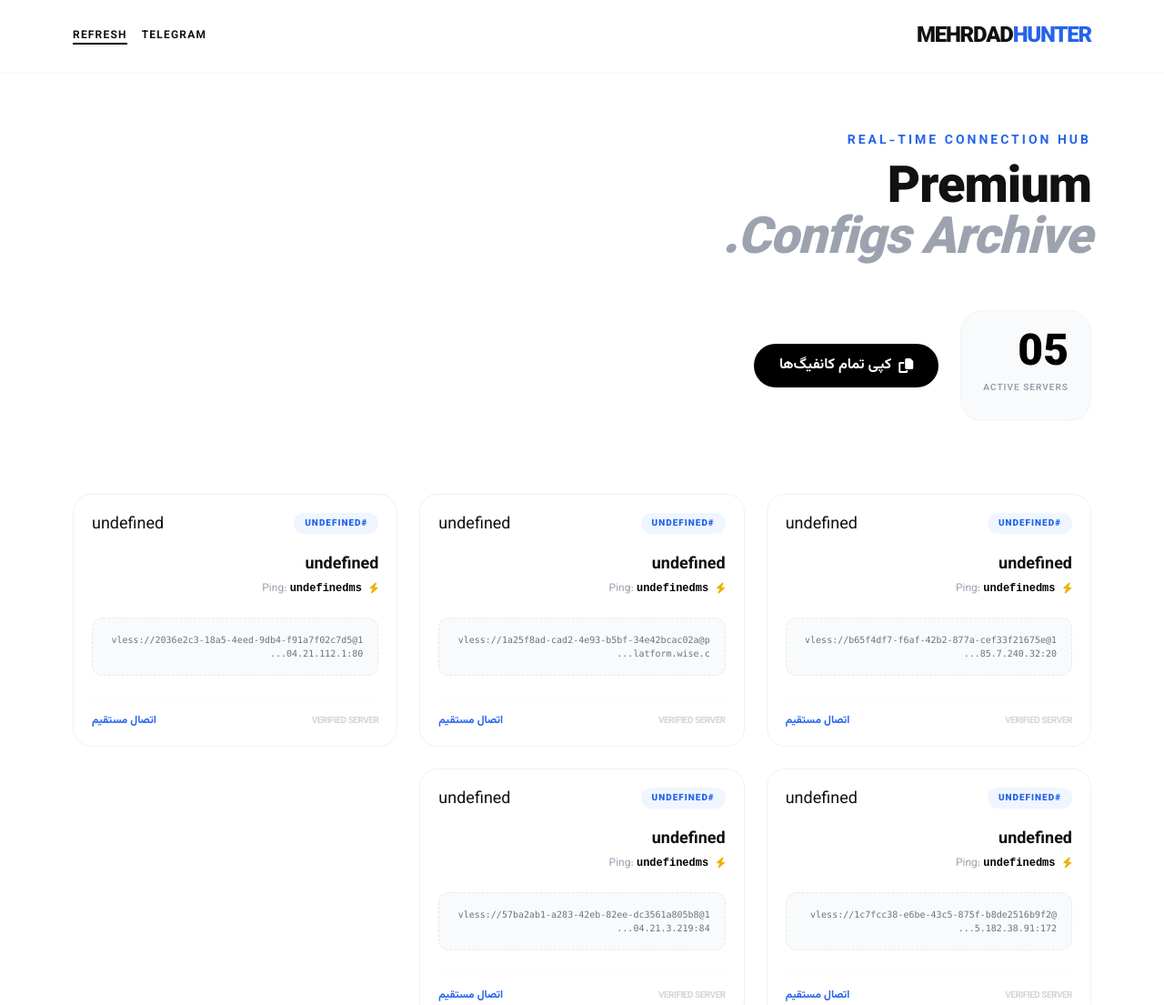
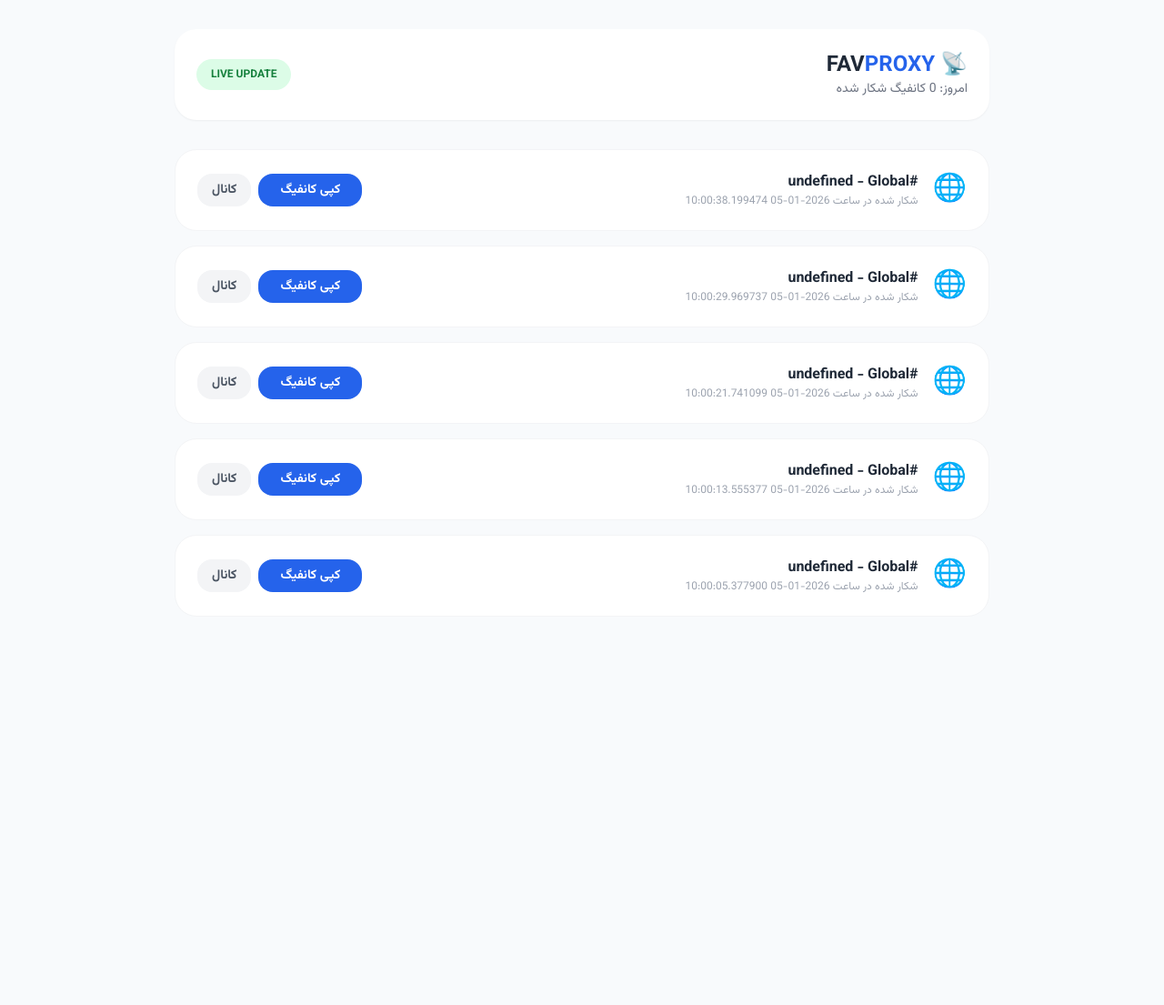
Before and after one commit to mehrdad2200/Hunter-Bot, a plain HTML site: page index.html in a window 1280 px wide. Shown: the top 1105 px of the page at 91% size. After the commit the page ends 800 px from the top, so only its background shows below. Drawn offline with nearby package versions, Linux system fonts and the light colour scheme.

Commit message:
Update index.html

```diff
--- a/index.html
+++ b/index.html
@@ -2,133 +2,55 @@
 <html lang="fa" dir="rtl">
 <head>
     <meta charset="UTF-8">
-    <meta name="viewport" content="width=device-width, initial-scale=1.0">
-    <title>MEHRDAD HUNTER | آرشیو هوشمند</title>
+    <title>FavProxy | شکارچی هوشمند</title>
     <script src="https://cdn.tailwindcss.com"></script>
-    <link rel="stylesheet" href="https://cdnjs.cloudflare.com/ajax/libs/font-awesome/6.4.0/css/all.min.css">
     <style>
-        @import url('https://fonts.googleapis.com/css2?family=Vazirmatn:wght@100;400;700;900&display=swap');
-        :root { --primary: #000000; --accent: #2563eb; --bg: #ffffff; }
-        body { font-family: 'Vazirmatn', sans-serif; background-color: var(--bg); color: #111; }
-
-        .btn-spinx { padding: 12px 28px; border-radius: 50px; font-weight: 700; transition: all 0.3s; display: inline-flex; align-items: center; gap: 8px; cursor: pointer; }
-        .btn-primary { background: var(--primary); color: white; }
-        .btn-primary:hover { background: var(--accent); transform: translateY(-2px); shadow: 0 10px 20px rgba(0,0,0,0.1); }
-
-        .card-config { background: #fff; border: 1px solid #f0f0f0; border-radius: 20px; padding: 20px; transition: 0.4s; }
-        .card-config:hover { border-color: var(--accent); transform: translateY(-5px); box-shadow: 0 20px 40px rgba(0,0,0,0.05); }
-
-        .section-title { font-size: 3.5rem; line-height: 1; font-weight: 900; letter-spacing: -1px; }
-        .mono { font-family: monospace; }
-
-        /* انیمیشن برای لود شدن کارت‌ها */
-        @keyframes fadeIn { from { opacity: 0; transform: translateY(20px); } to { opacity: 1; transform: translateY(0); } }
-        .animate-fade { animation: fadeIn 0.5s ease forwards; }
+        @import url('https://fonts.googleapis.com/css2?family=Vazirmatn:wght@400;700&display=swap');
+        body { font-family: 'Vazirmatn', sans-serif; background: #f8fafc; }
+        .config-card { transition: all 0.3s ease; }
+        .config-card:hover { transform: translateY(-5px); box-shadow: 0 10px 20px rgba(0,0,0,0.05); }
     </style>
 </head>
-<body>
+<body class="p-4 md:p-8">
+    <div class="max-w-4xl mx-auto">
+        <header class="flex justify-between items-center mb-8 bg-white p-6 rounded-3xl shadow-sm">
+            <div>
+                <h1 class="text-2xl font-black text-gray-800">📡 FAV<span class="text-blue-600">PROXY</span></h1>
+                <p class="text-gray-500 text-sm" id="stats-text">در حال بارگذاری آمار...</p>
+            </div>
+            <div class="text-left">
+                <span class="bg-green-100 text-green-700 px-4 py-2 rounded-full text-xs font-bold">LIVE UPDATE</span>
+            </div>
+        </header>
 
-    <nav class="py-6 px-8 md:px-20 flex justify-between items-center bg-white/90 backdrop-blur-md sticky top-0 z-50 border-b border-gray-100">
-        <div class="flex items-center gap-2">
-            <span class="text-2xl font-black tracking-tighter uppercase">MEHRDAD<span class="text-blue-600">HUNTER</span></span>
-        </div>
-        <div class="flex gap-4">
-            <a href="https://t.me/favproxy" target="_blank" class="text-xs font-bold uppercase tracking-widest hover:text-blue-600 transition">Telegram</a>
-            <button onclick="location.reload()" class="text-xs font-bold uppercase tracking-widest border-b-2 border-black">Refresh</button>
-        </div>
-    </nav>
-
-    <header class="pt-16 pb-10 px-8 md:px-20">
-        <div class="max-w-6xl mx-auto">
-            <p class="text-blue-600 font-bold uppercase tracking-[3px] mb-4 text-sm">Real-time Connection Hub</p>
-            <h1 class="section-title mb-8">Premium <br> <span class="text-gray-400 italic">Configs Archive.</span></h1>
-
-            <div class="flex flex-wrap items-center gap-6 mt-12">
-                <div class="bg-gray-50 p-6 rounded-3xl border border-gray-100">
-                    <span id="total-count" class="text-5xl font-black text-black block">00</span>
-                    <span class="text-[10px] font-bold text-gray-400 uppercase tracking-widest">Active Servers</span>
-                </div>
-                <button onclick="copyAll()" class="btn-spinx btn-primary h-fit">
-                    <i class="fas fa-copy"></i>
-                    <span>کپی تمام کانفیگ‌ها</span>
-                </button>
+        <div id="configs-container" class="grid gap-4">
             </div>
-        </div>
-    </header>
-
-    <main class="px-8 md:px-20 py-10">
-        <div id="config-grid" class="max-w-6xl mx-auto grid grid-cols-1 md:grid-cols-2 lg:grid-cols-3 gap-6">
-            </div>
-    </main>
-
-    <footer class="bg-gray-50 py-20 px-8 md:px-20 mt-20 border-t border-gray-100">
-        <div class="max-w-6xl mx-auto flex flex-col md:flex-row justify-between items-center gap-8">
-            <p class="text-sm font-bold text-gray-400 uppercase tracking-widest">© 2026 MEHRDAD HUNTER - DIGITAL EXPERIENCE</p>
-            <div class="flex gap-6">
-                <a href="#" class="text-gray-400 hover:text-black transition"><i class="fab fa-telegram-plane text-2xl"></i></a>
-                <a href="#" class="text-gray-400 hover:text-black transition"><i class="fab fa-github text-2xl"></i></a>
-            </div>
-        </div>
-    </footer>
+    </div>
 
     <script>
-        let allConfigs = [];
+        async function loadConfigs() {
+            const res = await fetch('hunter_db.json');
+            const data = await res.json();
 
-        async function loadConfigs() {
-            try {
-                const response = await fetch('hunter_db.json');
-                const data = await response.json();
-                allConfigs = data.configs_archive || [];
+            document.getElementById('stats-text').innerText = `امروز: ${data.daily_stats.count} کانفیگ شکار شده`;
 
-                document.getElementById('total-count').innerText = allConfigs.length.toString().padStart(2, '0');
-                renderConfigs();
-            } catch (error) {
-                console.error("خطا در بارگذاری دیتابیس:", error);
-                document.getElementById('config-grid').innerHTML = '<p class="text-red-500">دیتابیس هنوز آماده نشده است...</p>';
-            }
-        }
-
-        function renderConfigs() {
-            const grid = document.getElementById('config-grid');
-            grid.innerHTML = allConfigs.reverse().map((conf, i) => `
-                <div class="card-config animate-fade" style="animation-delay: ${i * 0.05}s">
-                    <div class="flex justify-between items-start mb-4">
-                        <span class="bg-blue-50 text-blue-600 text-[10px] font-black px-3 py-1 rounded-full uppercase tracking-widest">#${conf.proto}</span>
-                        <span class="text-[18px]">${conf.flag}</span>
+            const container = document.getElementById('configs-container');
+            container.innerHTML = data.configs_archive.reverse().map((c, index) => `
+                <div class="config-card bg-white p-6 rounded-3xl border border-gray-100 flex flex-wrap justify-between items-center">
+                    <div class="flex items-center gap-4">
+                        <div class="text-3xl">${c.flag || '🌐'}</div>
+                        <div>
+                            <div class="font-bold text-gray-800">#${c.proto} - ${c.country || 'Global'}</div>
+                            <div class="text-xs text-gray-400">شکار شده در ساعت ${c.time}</div>
+                        </div>
                     </div>
-                    <h3 class="font-bold text-lg mb-1">${conf.country}</h3>
-                    <div class="flex items-center gap-2 text-gray-400 text-xs mb-6">
-                        <i class="fas fa-bolt text-yellow-500"></i>
-                        <span>Ping: <b class="text-black mono">${conf.ping}ms</b></span>
-                    </div>
-
-                    <div class="relative group">
-                        <div class="absolute -top-10 left-0 bg-black text-white text-[10px] px-2 py-1 rounded opacity-0 group-hover:opacity-100 transition">Click to Copy</div>
-                        <code onclick="copySingle('${conf.link}')" class="block bg-gray-50 p-4 rounded-xl text-[10px] text-gray-500 break-all cursor-pointer hover:bg-gray-100 transition border border-dashed border-gray-200">
-                            ${conf.link.substring(0, 60)}...
-                        </code>
-                    </div>
-
-                    <div class="mt-6 pt-4 border-t border-gray-50 flex justify-between items-center">
-                        <span class="text-[10px] font-bold text-gray-300 uppercase tracking-tighter">Verified Server</span>
-                        <a href="${conf.link}" class="text-blue-600 text-xs font-bold hover:underline">اتصال مستقیم</a>
+                    <div class="flex gap-2 mt-4 md:mt-0">
+                        <button onclick="navigator.clipboard.writeText('${c.link}')" class="bg-blue-600 text-white px-6 py-2 rounded-2xl text-sm font-bold hover:bg-blue-700">کپی کانفیگ</button>
+                        <a href="https://t.me/favproxy" class="bg-gray-100 text-gray-600 px-4 py-2 rounded-2xl text-sm font-bold">کانال</a>
                     </div>
                 </div>
             `).join('');
         }
-
-        function copySingle(link) {
-            navigator.clipboard.writeText(link);
-            alert("کانفیگ کپی شد!");
-        }
-
-        function copyAll() {
-            const allLinks = allConfigs.map(c => c.link).join('\n');
-            navigator.clipboard.writeText(allLinks);
-            alert("تمام کانفیگ‌ها (۱۰۰ مورد) کپی شدند!");
-        }
-
-        // اجرای اولیه
         loadConfigs();
     </script>
 </body>
```
